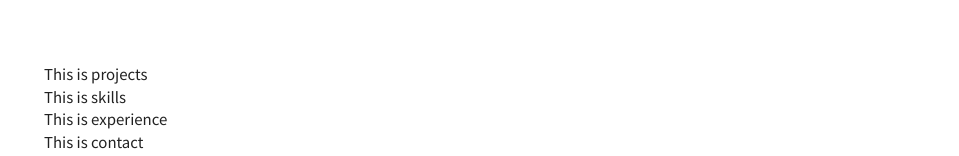
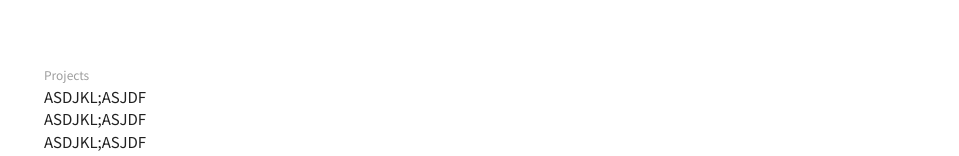
Before and after one commit to kristalkung/kristalkung-website, a React (Create React App) app: page / in a window 1280 px wide. Shown: the part 792-948 px from the top of the page, without its empty margins (160-1119 px from the left). Built offline with nearby package versions, Linux system fonts and the light colour scheme.

Commit message:
completed project/index.js, created a projectCard and its styling sheet

```diff
--- a/src/components/body/projects/index.js
+++ b/src/components/body/projects/index.js
@@ -1,10 +1,16 @@
 import React from 'react'
+import { ProjectData } from '../../data/projects';
+import ProjectCard from './project-card';
 import './projects.css';
 
 function Projects() {
+  const data = ProjectData;
   return (
     <div className='projects'>
-      This is projects
+      <label className='section-title'>Projects</label>
+      <div>
+        {data.map((project)=> {return <ProjectCard/>})}
+      </div>
     </div>
   )
 }
--- /dev/null
+++ b/src/components/body/projects/project-card.js
@@ -0,0 +1,12 @@
+import React from 'react'
+import './project-card.css';
+
+function ProjectCard() {
+    return (
+        <div>
+            ASDJKL;ASJDF
+        </div>
+    )
+}
+
+export default ProjectCard
```
Also changed, not shown: src/components/body/projects/project-card.css (added).
